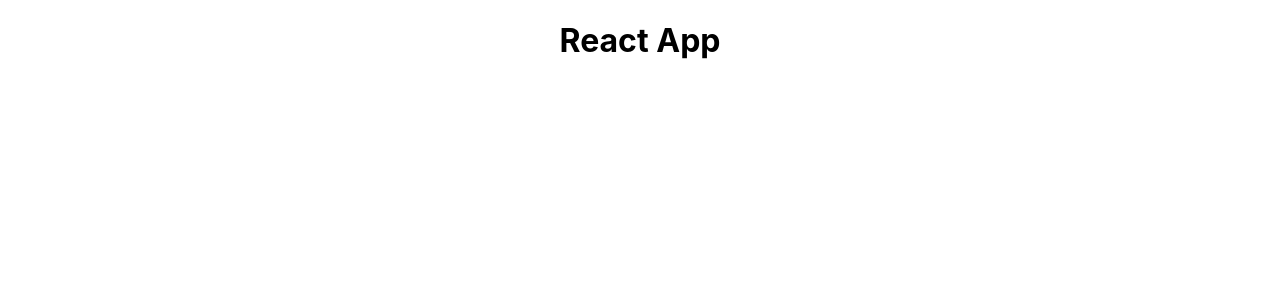
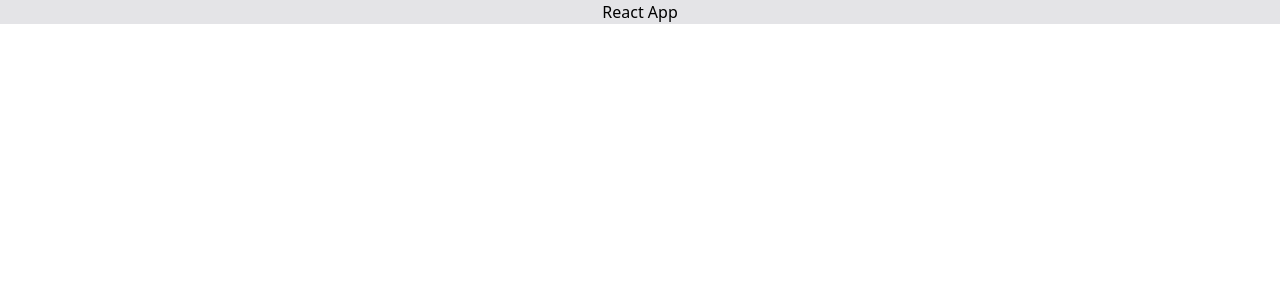
Before and after one commit to TimomoCorn/mon-universite, a React (Create React App) app: page / in a window 1280 px wide. Shown: the top 300 px of the page. Built offline with nearby package versions, Linux system fonts and the light colour scheme.

Commit message:
Add: tailwindcss

```diff
--- a/package.json
+++ b/package.json
@@ -35,5 +35,8 @@
       "last 1 firefox version",
       "last 1 safari version"
     ]
+  },
+  "devDependencies": {
+    "tailwindcss": "^3.4.3"
   }
 }
--- a/src/components/App.js
+++ b/src/components/App.js
@@ -3,7 +3,7 @@ import '../styles/App.css';
 function App() {
   return (
     <div className="App">
-      <h1>React App</h1>
+      <h1 class="bg-zinc-200">React App</h1>
     </div>
   )
 }
--- a/src/index.css
+++ b/src/index.css
@@ -1,13 +1,3 @@
-body {
-  margin: 0;
-  font-family: -apple-system, BlinkMacSystemFont, 'Segoe UI', 'Roboto', 'Oxygen',
-    'Ubuntu', 'Cantarell', 'Fira Sans', 'Droid Sans', 'Helvetica Neue',
-    sans-serif;
-  -webkit-font-smoothing: antialiased;
-  -moz-osx-font-smoothing: grayscale;
-}
-
-code {
-  font-family: source-code-pro, Menlo, Monaco, Consolas, 'Courier New',
-    monospace;
-}
+@tailwind base;
+@tailwind components;
+@tailwind utilities;
--- /dev/null
+++ b/tailwind.config.js
@@ -0,0 +1,10 @@
+/** @type {import('tailwindcss').Config} */
+module.exports = {
+  content: [
+    "./src/**/*.{js,jsx,ts,tsx}",
+  ],
+  theme: {
+    extend: {},
+  },
+  plugins: [],
+}
```
Also changed, not shown: 1 other file (tests, documents, lock files or other folders).
